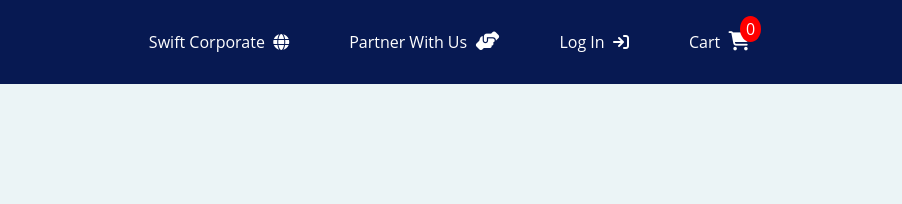
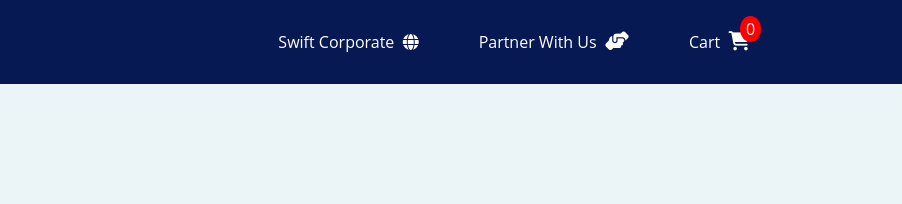
Before and after one commit to kishorep283/JS-Swigg-Clone-Project, a plain HTML site: page main.html in a window 1280 px wide. Shown: the top 204 px of the page, 378-1280 px from the left. Drawn offline with Linux system fonts and the light colour scheme.

Commit message:
modified

```diff
--- a/main.html
+++ b/main.html
@@ -19,7 +19,7 @@
       <!-- <li><a href="#">Search</a>&nbsp;&nbsp;<i class="fa fa-search" aria-hidden="true"></i></li> -->
       <li><a href="./corporate.html">Swift Corporate</a>&nbsp;&nbsp;<i class="fa fa-globe" aria-hidden="true"></i></li>
       <li><a href="./partner.html">Partner With Us</a>&nbsp;&nbsp;<i class="fa-solid fa-handshake-angle"></i></li>
-      <li><a href="./signUp.html">Log In</a>&nbsp;&nbsp;<i class="fa fa-sign-in" aria-hidden="true"></i></li>
+      <!-- <li><a href="./signUp.html">Log In</a>&nbsp;&nbsp;<i class="fa fa-sign-in" aria-hidden="true"></i></li> -->
       <li><a href="./cart.html">Cart</a>&nbsp;&nbsp;<i class="fa-solid fa-cart-shopping"></i><span class="spa">0</span></li>
     </ul>
     <div class="menu-bars">
```
Also changed, not shown: restaurant.html (+1 -1 lines).
